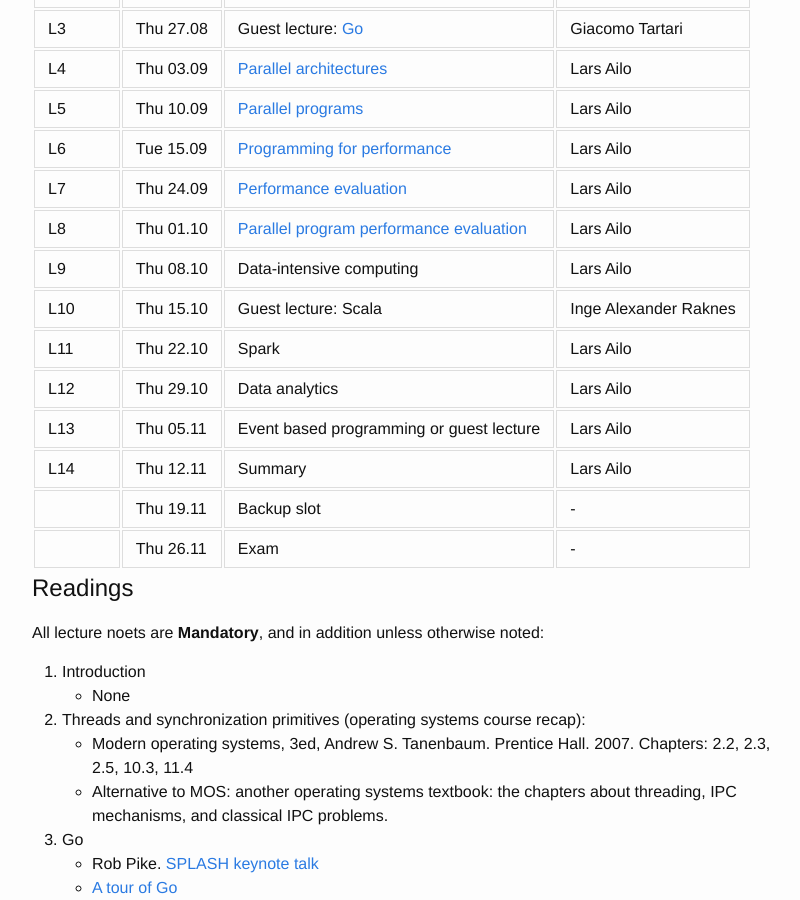
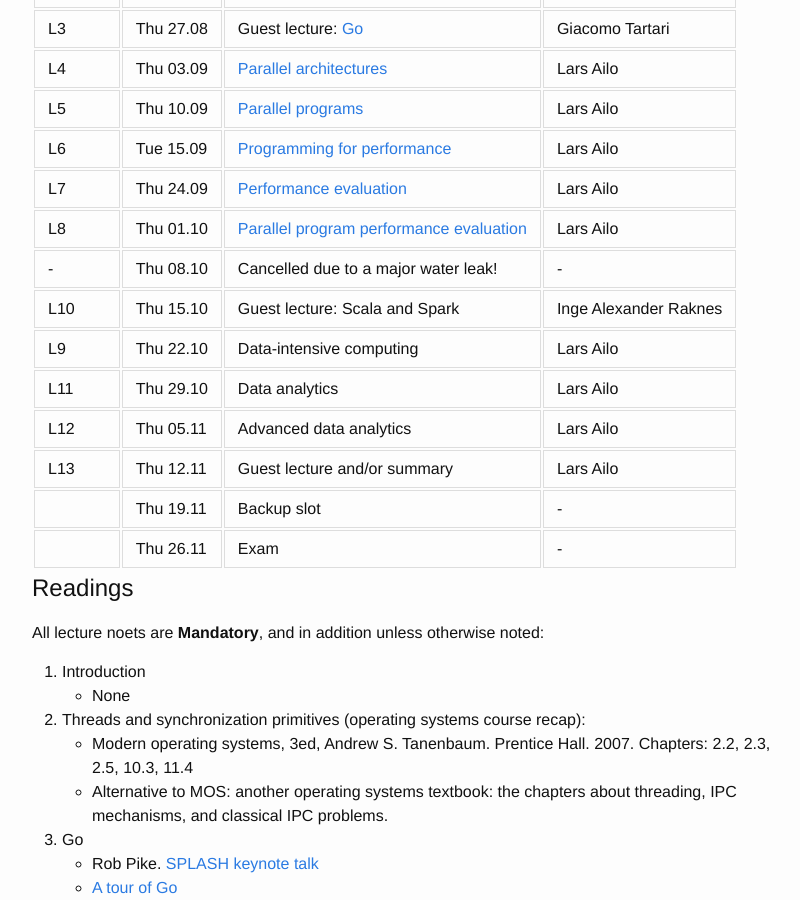
Before and after one commit to uit-inf-2202/syllabus, a Jekyll site: the page built from index.md, in a window 1280 px wide and 900 px high, scrolled down 717 px. Shown: the whole window, without its empty margins (238-1038 px from the left). Built offline with Jekyll 4.4.1, drawn with Linux system fonts in a browser that asks for light colours.

Commit message:
Updated lecture plan

```diff
--- a/index.md
+++ b/index.md
@@ -31,12 +31,12 @@ We have the following rooms and hours:
 | L6  | Tue 15.09 | [Programming for performance](lectures/06-programming-for-performance.pptx)	| Lars Ailo |
 | L7  | Thu 24.09 | [Performance evaluation](lectures/07-performance-evaluation.pptx) | Lars Ailo |
 | L8  | Thu 01.10 | [Parallel program performance evaluation](lectures/08-parallel-program-performance.pptx) | Lars Ailo |
-| L9  | Thu 08.10 | Data-intensive computing				| Lars Ailo |
-| L10 | Thu 15.10 | Guest lecture: Scala					| Inge Alexander Raknes |
-| L11 | Thu 22.10 | Spark									| Lars Ailo |
-| L12 | Thu 29.10 | Data analytics							| Lars Ailo |
-| L13 | Thu 05.11 | Event based programming or guest lecture | Lars Ailo |
-| L14 | Thu 12.11 | Summary									| Lars Ailo |
+| -   | Thu 08.10 | Cancelled due to a major water leak!	| - |
+| L10 | Thu 15.10 | Guest lecture: Scala and Spark			| Inge Alexander Raknes |
+| L9  | Thu 22.10 | Data-intensive computing				| Lars Ailo |
+| L11 | Thu 29.10 | Data analytics							| Lars Ailo |
+| L12 | Thu 05.11 | Advanced data analytics					| Lars Ailo |
+| L13 | Thu 12.11 | Guest lecture and/or summary			| Lars Ailo |
 |	  | Thu 19.11 | Backup slot 							| - |
 |	  | Thu 26.11 | Exam 									| - |
 
```
